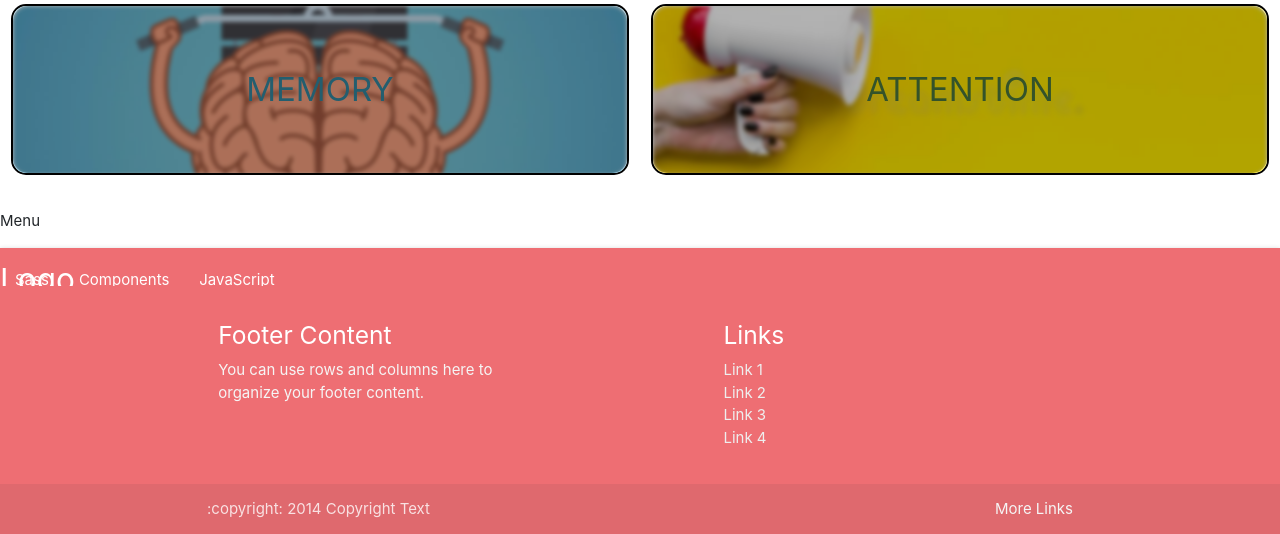
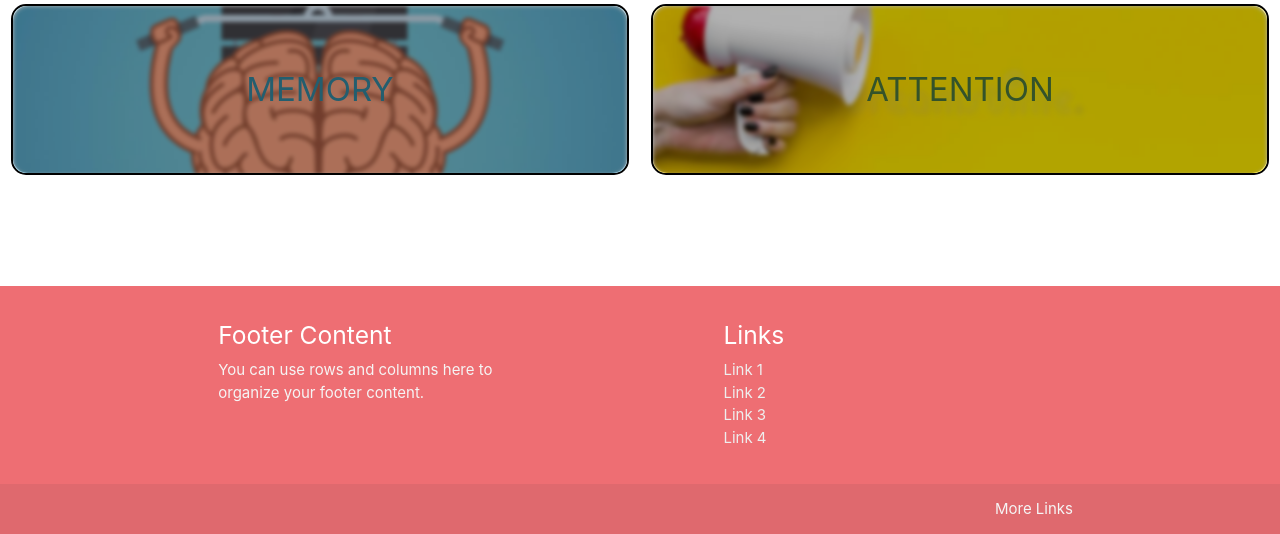
Before and after one commit to vahmelk/MecHayq, a PHP site: the page made by view/content/menu.php in a window 1280 px wide. Shown: the part 266-800 px from the top of the page. Run offline with PHP 8.4, Linux system fonts and the light colour scheme; the template is opened without the code that fills it, so the values that code supplies are empty.

Commit message:
front 2.27

```diff
--- a/public/css/style.css
+++ b/public/css/style.css
@@ -9,6 +9,13 @@ nav{
    width: 100%;
    display: flex !important ;
 
+}
+nav .sidenav-trigger {
+    float: left;
+    position: absolute !important;
+    z-index: 1;
+    height: 56px;
+    margin: 0 18px;
 }
 footer{
     display: block;
@@ -132,6 +139,11 @@ footer{
        display: inline-block;
     }
       @media only screen and (max-width : 992px) {
+         .logotp{
+         margin-top: 2px !important;
+         margin: 0 auto;
+         display: block;
+      }
          .gameicon{
             font-size: 25px;
          }
@@ -151,10 +163,7 @@ footer{
           width: 100%;
         }
       }
-      nav{
-        display: flex;
-        justify-content: space-between;
-      }
+
       .mth , .logic , .mem , .att{
          transition: 0.5s ease;
          filter: blur(0.4);
--- a/public/js/script.js
+++ b/public/js/script.js
@@ -1,6 +1,6 @@
 document.addEventListener('DOMContentLoaded', function () {
 	var elems = document.querySelectorAll('.sidenav');
-	var instances = M.Sidenav.init(elems);
+	var instances = M.Sidenav.init(elems, options);
 });
 
 // Initialize collapsible (uncomment the lines below if you use the dropdown variation)
@@ -8,3 +8,7 @@ document.addEventListener('DOMContentLoaded', function () {
 // var collapsibleInstance = M.Collapsible.init(collapsibleElem, options);
 
 // Or with jQuery
+
+$(document).ready(function () {
+	$('.sidenav').sidenav();
+});
--- a/view/content/menu.php
+++ b/view/content/menu.php
@@ -1,2 +1,30 @@
+<section class='row section'>
+    <div class='col s5'>
+      <div class="mthdiv">
+      <h1 class='gameicon 'id="math" onclick="math">MATH</h3>
+          <div class='icons mth topicon'>
+        </div>
+      </div>
+      <div class='memdiv'>
+          <h1 class='gameicon'id="memor" onclick="memory">MEMORY</h3>
+          <div class='icons mem botticon'>
 
-    <p>Menu</p>
+          </div>
+      </div>
+    </div>
+    <div class='col s5'>
+      <div class='logdiv'>
+          <h1 class='gameicon'id="logic" onclick="logic">LOGIC</h3>
+          <div class='icons logic topicon'>
+          </div>
+      </div>
+      <div class='attdiv'>
+          <h1 class='gameicon'id="attent" onclick="attent">ATTENTION</h3>
+          <div class='icons att botticon'>
+
+      </div>
+        </div>
+    </div>
+
+
+  </section>
--- a/view/layout/footer.php
+++ b/view/layout/footer.php
@@ -1,27 +1,4 @@
-<!DOCTYPE html>
-<html lang="en">
-<head>
-    <meta charset="UTF-8">
-    <link rel="stylesheet" href="../../public/css/style.css">
-    <link type="text/css" rel="stylesheet" href="css/materialize.min.css"  media="screen,projection"/>
-    <link rel="stylesheet" href="../../public/css/materialize.min.css">
-    <meta name="viewport" content="width=device-width, initial-scale=1.0"/>
-    <meta name="viewport" content="width=device-width, initial-scale=1.0">
-    <meta http-equiv="X-UA-Compatible" content="ie=edge">
-    <title>Document</title>
-</head>
-<body>
-<nav>
-    <div class="nav-wrapper">
-      <a href="#" class="brand-logo">Logo</a>
-      <ul id="nav-mobile" class="right hide-on-med-and-down">
-        <li><a href="#">Sass</a></li>
-        <li><a href="#">Components</a></li>
-        <li><a href="#">JavaScript</a></li>
-      </ul>
-    </div>
-  </nav>
-  <br>
+
   <footer class="page-footer">
           <div class="container">
             <div class="row">
@@ -42,12 +19,11 @@
           </div>
           <div class="footer-copyright">
             <div class="container">
-            :copyright: 2014 Copyright Text
             <a class="grey-text text-lighten-4 right" href="#!">More Links</a>
             </div>
           </div>
         </footer>
-  <script src="../../public/js/script.js"></script>
-  <script type="text/javascript" src="../../public/js/materialize.min.js"></script>
+  <script src="../../public/js/script.js?v=<?=rand()?>"></script>
+  <script type="text/javascript" src="../../public/js/materialize.min.js?v=<?=rand()?>"></script>
 </body>
 </html>
--- a/view/layout/header.php
+++ b/view/layout/header.php
@@ -47,61 +47,3 @@
       </div>
 
   </nav>
-  <section class='row section'>
-    <div class='col s5'>
-      <div class="mthdiv">
-      <h1 class='gameicon 'id="math" onclick="math">MATH</h3>
-          <div class='icons mth topicon'>
-        </div>
-      </div>
-      <div class='memdiv'>
-          <h1 class='gameicon'id="memor" onclick="memory">MEMORY</h3>
-          <div class='icons mem botticon'>
-
-          </div>
-      </div>
-    </div>
-    <div class='col s5'>
-      <div class='logdiv'>
-          <h1 class='gameicon'id="logic" onclick="logic">LOGIC</h3>
-          <div class='icons logic topicon'>
-          </div>
-      </div>
-      <div class='attdiv'>
-          <h1 class='gameicon'id="attent" onclick="attent">ATTENTION</h3>
-          <div class='icons att botticon'>
-
-      </div>
-        </div>
-    </div>
-
-
-  </section>
-  <footer class="page-footer">
-          <div class="container">
-            <div class="row">
-              <div class="col l6 s12">
-                <h5 class="white-text">Footer Content</h5>
-                <p class="grey-text text-lighten-4">You can use rows and columns here to organize your footer content.</p>
-              </div>
-              <div class="col l4 offset-l2 s12">
-                <h5 class="white-text">Links</h5>
-                <ul>
-                  <li><a class="grey-text text-lighten-3" href="#!">Link 1</a></li>
-                  <li><a class="grey-text text-lighten-3" href="#!">Link 2</a></li>
-                  <li><a class="grey-text text-lighten-3" href="#!">Link 3</a></li>
-                  <li><a class="grey-text text-lighten-3" href="#!">Link 4</a></li>
-                </ul>
-              </div>
-            </div>
-          </div>
-          <div class="footer-copyright">
-            <div class="container">
-            <a class="grey-text text-lighten-4 right" href="#!">More Links</a>
-            </div>
-          </div>
-        </footer>
-  <script src="../../public/js/script.js?v=<?=rand()?>"></script>
-  <script type="text/javascript" src="../../public/js/materialize.min.js?v=<?=rand()?>"></script>
-</body>
-</html>
```
